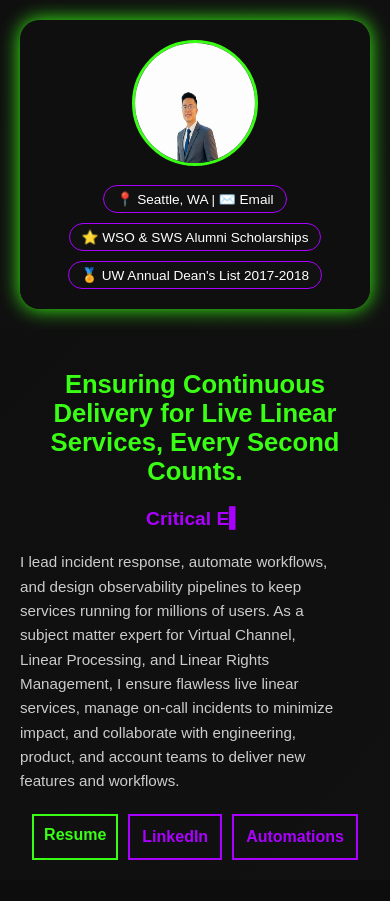
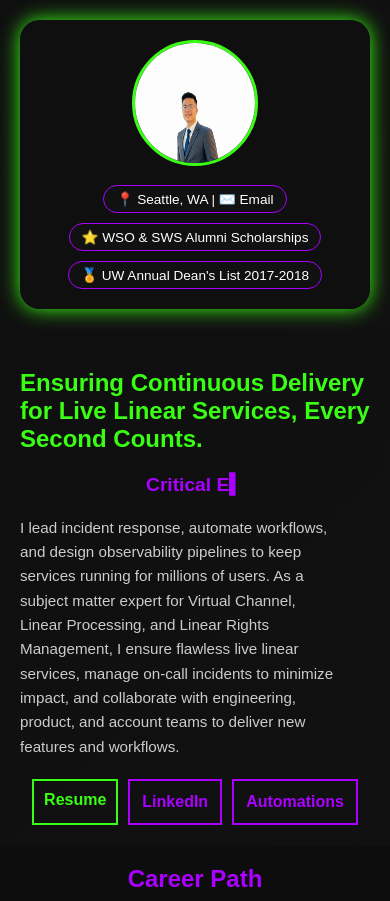
Before and after one commit to nhocway2/TV, a Flask app: page / in a window 390 px wide. Shown: the top 901 px of the page. Run offline with Flask 3, Linux system fonts and the light colour scheme.

Commit message:
change font size

```diff
--- a/static/css/style.css
+++ b/static/css/style.css
@@ -282,7 +282,8 @@
   }
 
   .hero-text h1 {
-    font-size: 1.6rem;
+    font-size: 1.5rem;
+    text-align: left;
   }
 
   .typewriter {
```
